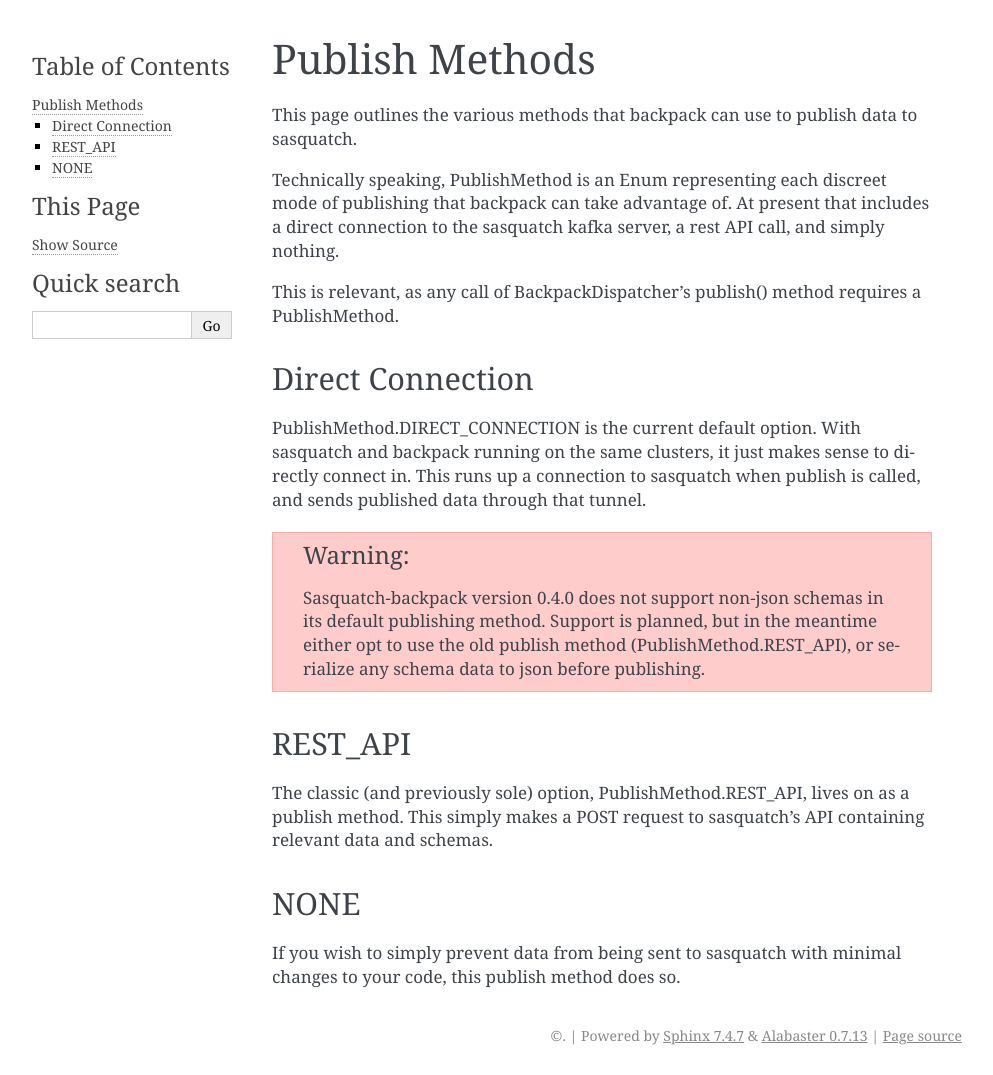
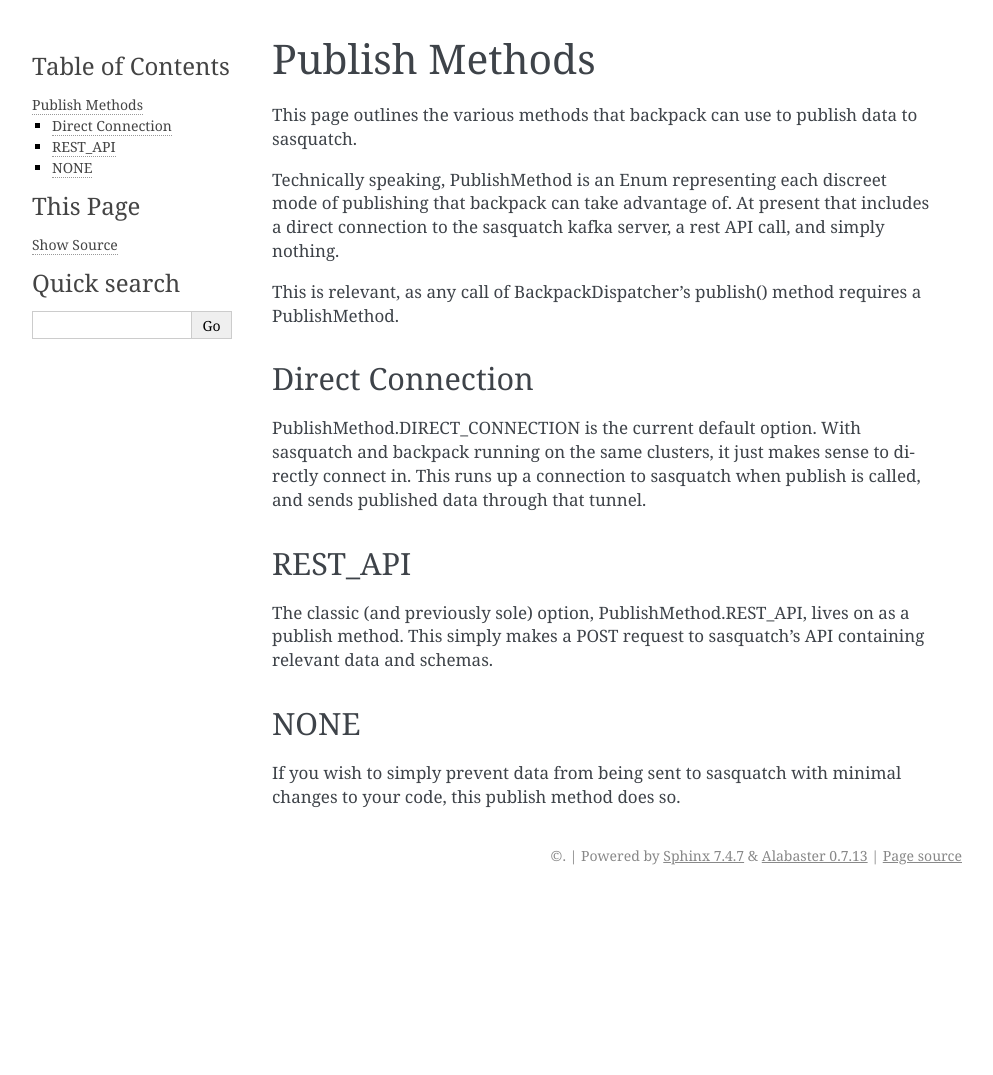
Before and after one commit to lsst-sqre/sasquatch-backpack, a Sphinx documentation site: the page built from docs/dev/publish_methods.rst, in a window 1280 px wide. Shown: the whole page, without its empty margins (148-1141 px from the left). Built offline with Sphinx 7.4.7, drawn with Linux system fonts in a browser that asks for light colours; pages that are not in the unit, such as notebooks, are missing from menus; after the commit the page ends 900 px from its top, so only the background shows below that.

```diff
--- a/docs/dev/add_datasources.rst
+++ b/docs/dev/add_datasources.rst
@@ -78,10 +78,6 @@ Use this as an opportunity to debug your commands so they work as intended befor
 
 Add Schemas
 ===========
-
-.. warning ::
-
-    Sasquatch-backpack version 0.4.0 does not support non-json schemas in its default publishing method. Support is planned, but in the meantime either opt to use the old publish method (PublishMethod.REST_API), or serialize any schema data to json before publishing.
 
 `Sasquatch <https://sasquatch.lsst.io>`__ (the wearer of the proverbial backpack), uses `Avro schemas <https://sasquatch.lsst.io/user-guide/avro.html>`__ for data serialization.
 Navigate to your Datasource's folder and create a ``schemas.py`` file for your Datasource.
--- a/docs/dev/publish_methods.rst
+++ b/docs/dev/publish_methods.rst
@@ -13,10 +13,6 @@ Direct Connection
 
 PublishMethod.DIRECT_CONNECTION is the current default option. With sasquatch and backpack running on the same clusters, it just makes sense to directly connect in. This runs up a connection to sasquatch when publish is called, and sends published data through that tunnel.
 
-.. warning ::
-
-    Sasquatch-backpack version 0.4.0 does not support non-json schemas in its default publishing method. Support is planned, but in the meantime either opt to use the old publish method (PublishMethod.REST_API), or serialize any schema data to json before publishing.
-
 REST_API
 ========
 
```
Also changed, not shown: CHANGELOG.md (+7 -0 lines).
